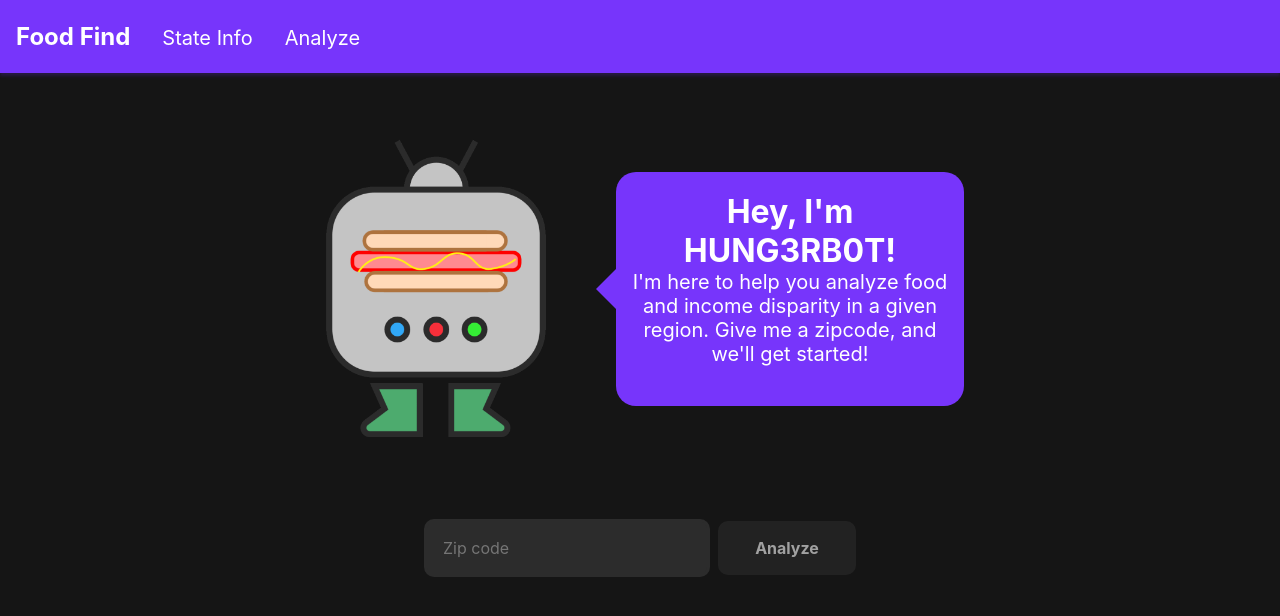
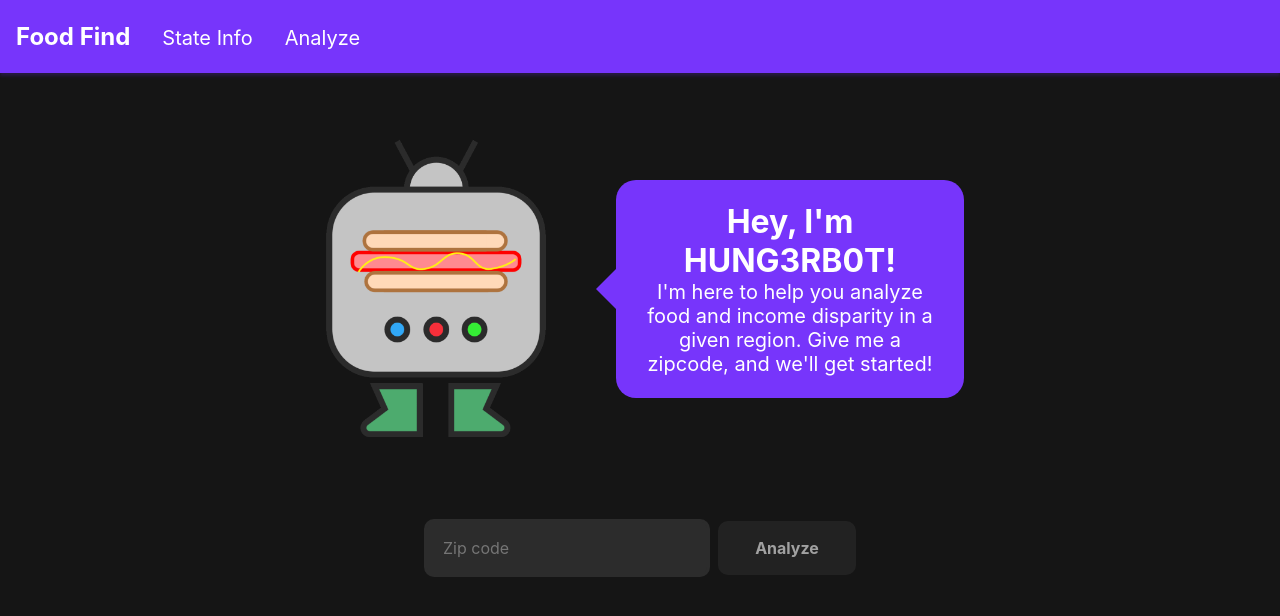
Before and after one commit to aantenberg/CIS550FinalProj, a React (Create React App) app in the folder client/: page /analyze/home in a window 1280 px wide. Shown: the top 616 px of the page. Built offline with nearby package versions, Linux system fonts and the light colour scheme.

Commit message:
tweaked speech box padding

```diff
--- a/client/src/styles/hungerbot.css
+++ b/client/src/styles/hungerbot.css
@@ -7,7 +7,7 @@
   font-size: 20px;
   text-align: center;
   border-radius: 20px;
-  padding: 20px 10px 40px 10px;
+  padding: 22px 22px 22px 22px;
 }
 
 .speech-bubble:after {
```
